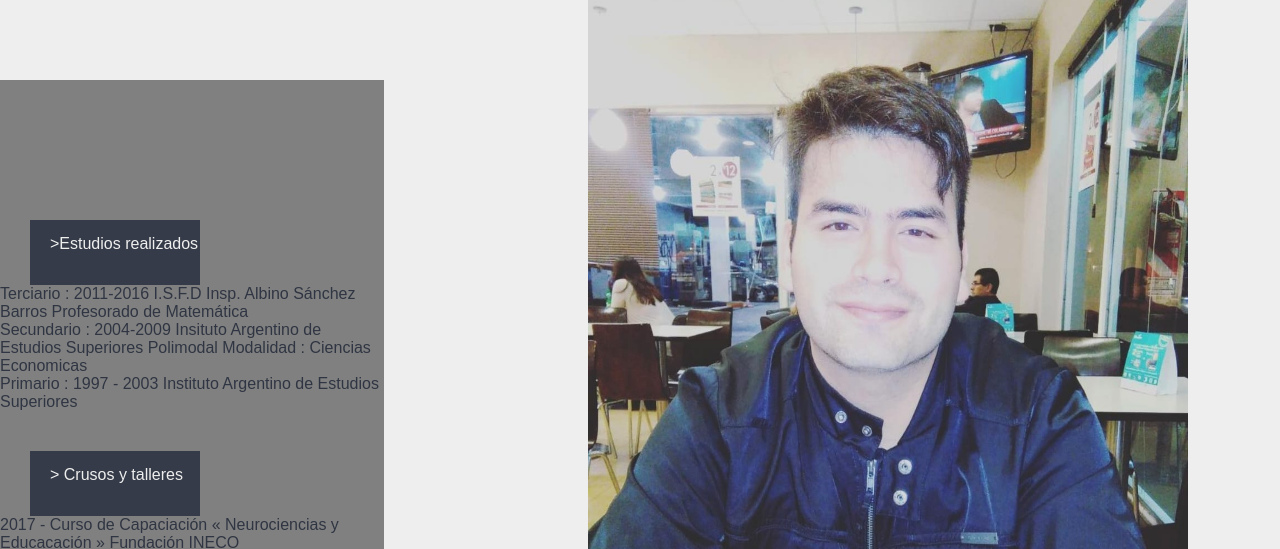
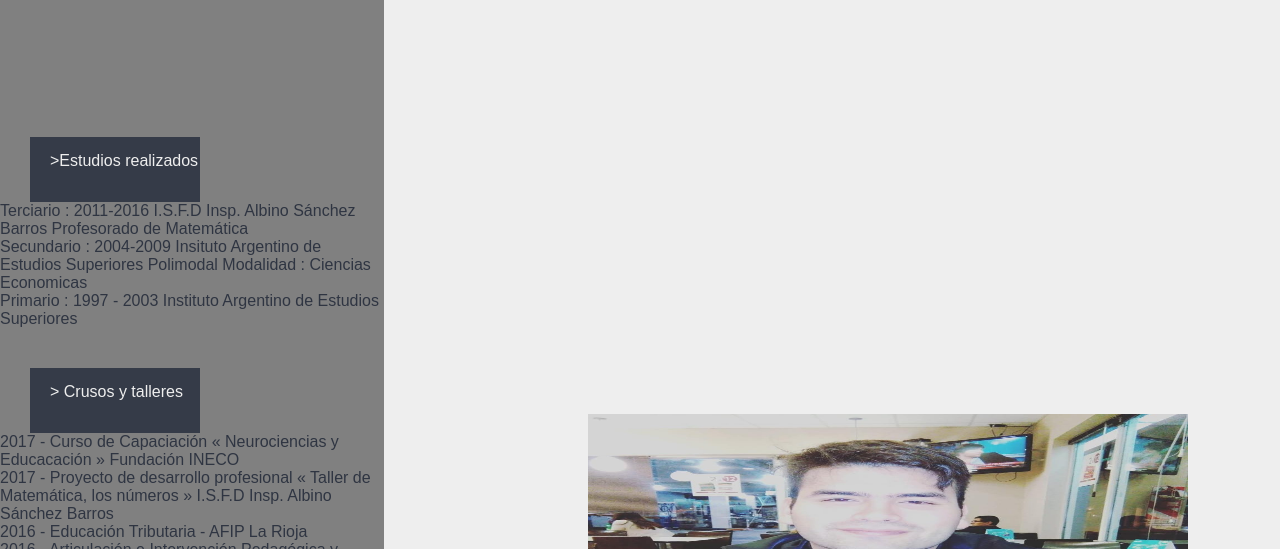
Before and after one commit to agunherrera/agunherrera.gihub.io, a plain HTML site: page curriculo.html in a window 1280 px wide. Shown: the part 247-796 px from the top of the page. Drawn offline with Linux system fonts and the light colour scheme.

Commit message:
se modifica altura de foto en rama master

```diff
--- a/style.css
+++ b/style.css
@@ -66,7 +66,7 @@ span{
 
 #foto{
     width: 600px;
-    height: 800px;
+    height: 300px;
 
 }
 #img-cont{
```
